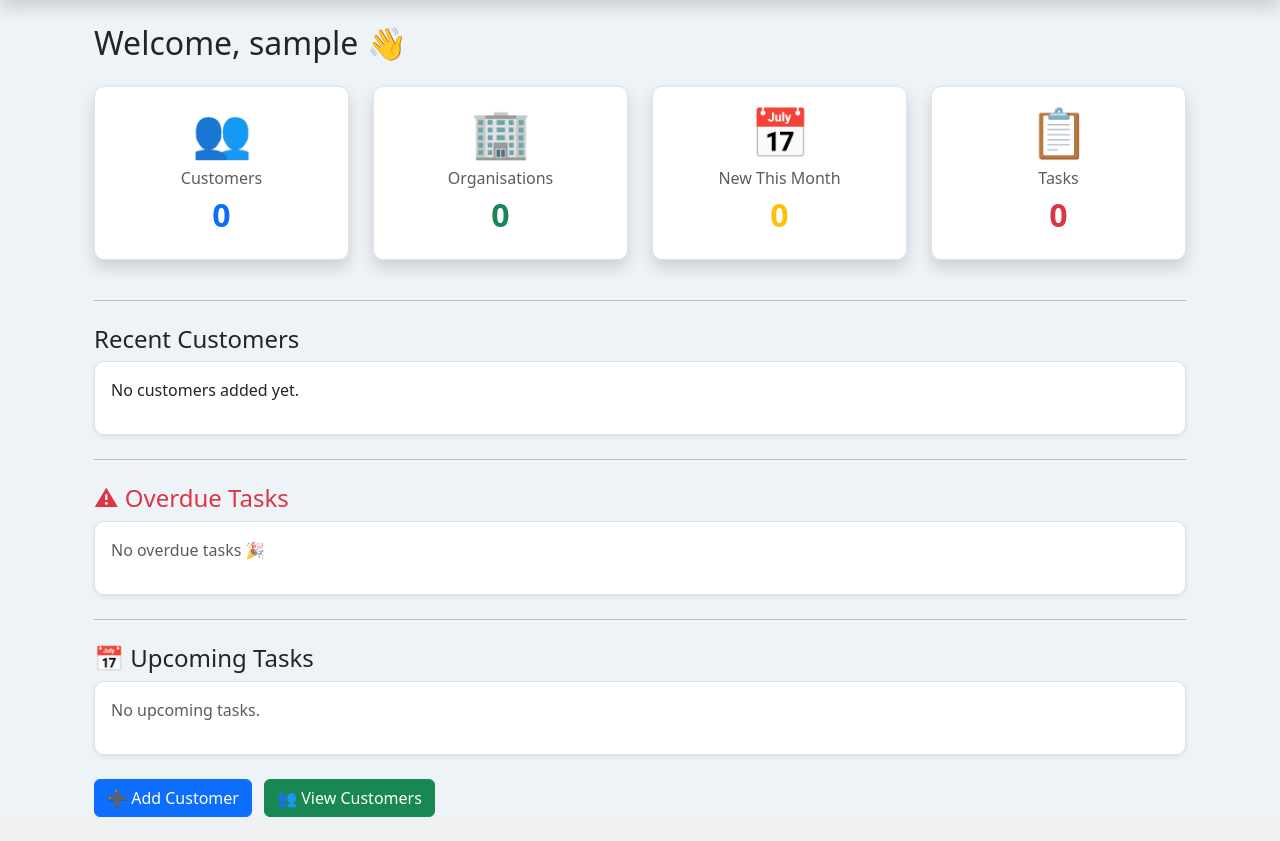
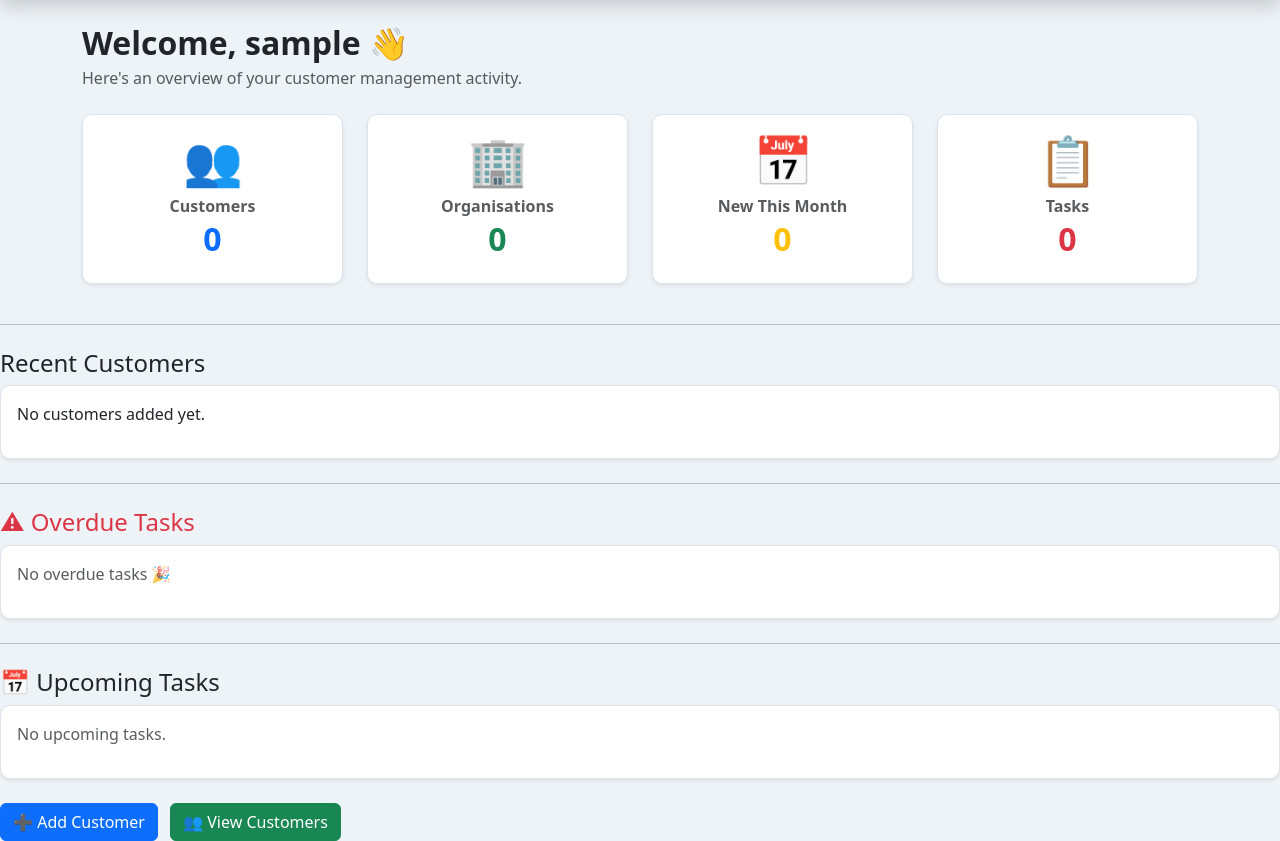
Before and after one commit to bautlwiodumeleng/bau, a Flask app: page /dashboard in a window 1280 px wide. Shown: the part 56-897 px from the top of the page. Before the commit the page ends 873 px from the top, so only its background shows below. Run offline with Flask 3, Linux system fonts and the light colour scheme; the visitor is signed in with stand-in values (Sample User, id 1); data that the repository does not hold is empty.

Commit message:
Improve dashboard presentation

```diff
--- a/app/templates/dashboard.html
+++ b/app/templates/dashboard.html
@@ -5,23 +5,28 @@
 
 {% block content %}
 
-<div class="container mt-4">
-
-    <h2 class="mb-4">
+<div class="mb-4">
+    <h2 class="fw-bold mb-1">
         Welcome, {{ current_user.username }} 👋
     </h2>
 
-    <div class="row">
+    <p class="text-muted mb-0">
+        Here's an overview of your customer management activity.
+    </p>
+</div>
 
+   <div class="row">
+
+    <!-- Customers -->
     <div class="col-md-3 mb-3">
-        <div class="card shadow border-0 h-100">
+        <div class="card shadow-sm h-100">
             <div class="card-body text-center">
 
                 <div class="display-5 mb-2">
                     👥
                 </div>
 
-                <h6 class="text-muted">
+                <h6 class="fw-semibold text-muted mb-1">
                     Customers
                 </h6>
 
@@ -33,15 +38,16 @@
         </div>
     </div>
 
+    <!-- Organisations -->
     <div class="col-md-3 mb-3">
-        <div class="card shadow border-0 h-100">
+        <div class="card shadow-sm h-100">
             <div class="card-body text-center">
 
                 <div class="display-5 mb-2">
                     🏢
                 </div>
 
-                <h6 class="text-muted">
+                <h6 class="fw-semibold text-muted mb-1">
                     Organisations
                 </h6>
 
@@ -53,15 +59,16 @@
         </div>
     </div>
 
+    <!-- New This Month -->
     <div class="col-md-3 mb-3">
-        <div class="card shadow border-0 h-100">
+        <div class="card shadow-sm h-100">
             <div class="card-body text-center">
 
                 <div class="display-5 mb-2">
                     📅
                 </div>
 
-                <h6 class="text-muted">
+                <h6 class="fw-semibold text-muted mb-1">
                     New This Month
                 </h6>
 
@@ -73,15 +80,16 @@
         </div>
     </div>
 
+    <!-- Tasks -->
     <div class="col-md-3 mb-3">
-        <div class="card shadow border-0 h-100">
+        <div class="card shadow-sm h-100">
             <div class="card-body text-center">
 
                 <div class="display-5 mb-2">
                     📋
                 </div>
 
-                <h6 class="text-muted">
+                <h6 class="fw-semibold text-muted mb-1">
                     Tasks
                 </h6>
 
@@ -92,6 +100,8 @@
             </div>
         </div>
     </div>
+
+</div>
 
 </div>
 
```
